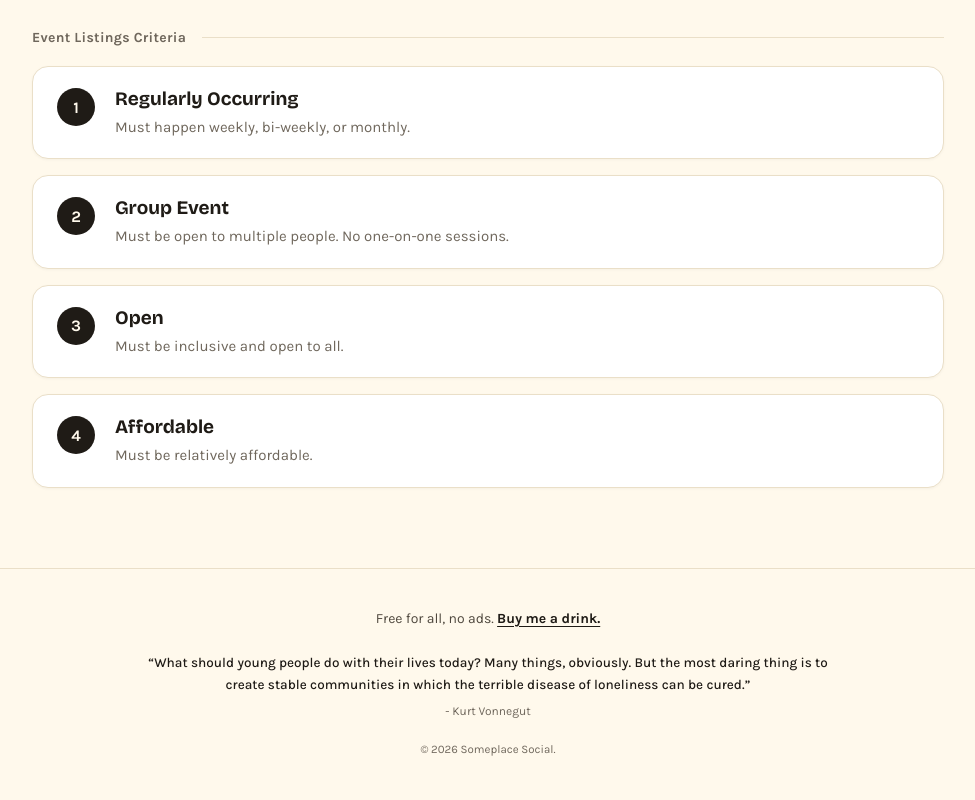
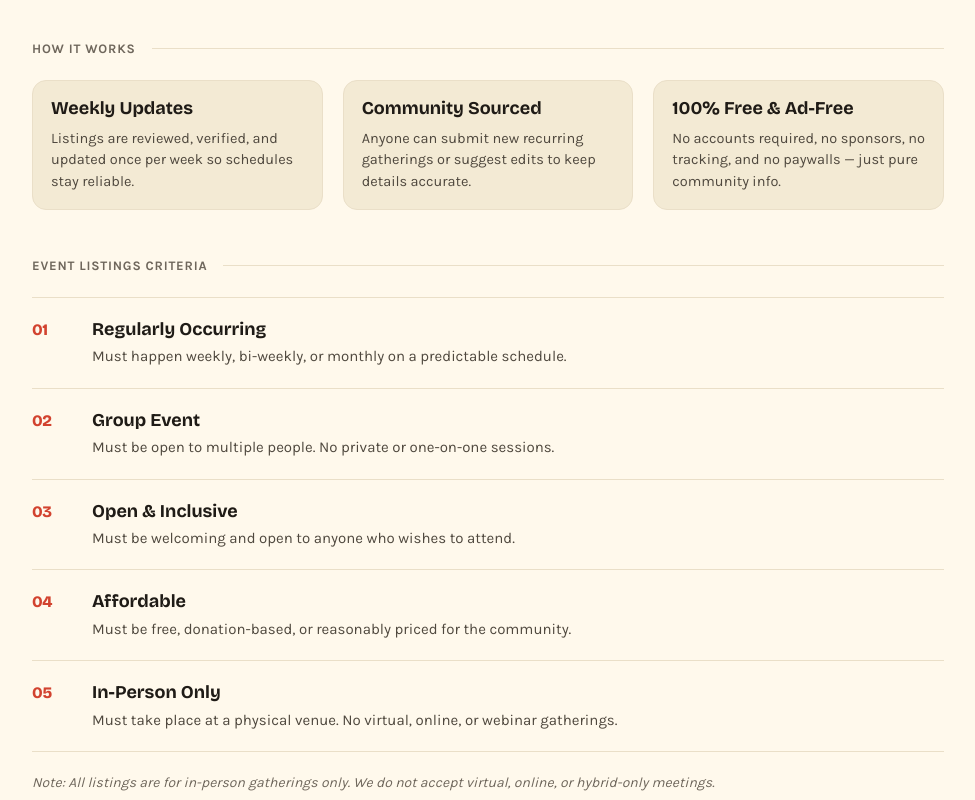
Before and after one commit to someplace-social/someplace_social, a Next.js app: page / in a window 1280 px wide. Shown: the part 540-1340 px from the top of the page, without its empty margins (152-1127 px from the left). Built offline with nearby package versions, Linux system fonts and the light colour scheme; no server answers.

Commit message:
Update About page list layout, add in-person criteria, and configure city alert banners

```diff
--- a/app/about/About.module.css
+++ b/app/about/About.module.css
@@ -8,18 +8,21 @@
   box-sizing: border-box;
   padding: 48px 24px 80px;
 }
+
 .heroSection {
   display: grid;
   grid-template-columns: 1fr 340px;
   gap: 48px;
   align-items: center;
-  margin-bottom: 36px;
+  margin-bottom: 48px;
 }
+
 .heroText {
   display: flex;
   flex-direction: column;
   max-width: 540px;
 }
+
 .eyebrow {
   font-family: var(--font-karla), system-ui, sans-serif;
   font-size: 12px;
@@ -30,6 +33,7 @@
   color: var(--free);
   margin: 0 0 10px;
 }
+
 .heroTitle {
   font-family: var(--font-bricolage), system-ui, sans-serif;
   font-size: 44px;
@@ -39,6 +43,7 @@
   margin: 0 0 16px;
   color: var(--ink);
 }
+
 .heroDescription {
   font-family: var(--font-karla), system-ui, sans-serif;
   font-size: 17px;
@@ -46,12 +51,14 @@
   color: var(--text-subtle);
   margin: 0;
 }
+
 .heroCityLinks {
   display: flex;
   flex-wrap: wrap;
   gap: 10px;
   margin-top: 20px;
 }
+
 .cityPill {
   display: inline-flex;
   align-items: center;
@@ -66,11 +73,13 @@
   text-decoration: none;
   transition: background-color 0.15s ease, border-color 0.15s ease;
 }
+
 .cityPill:hover {
   background-color: var(--pill-hover);
   border-color: var(--line-strong);
   color: var(--ink);
 }
+
 .illustrationContainer {
   width: 100%;
   max-width: 340px;
@@ -80,142 +89,199 @@
   align-items: center;
   justify-content: center;
 }
+
 .heroImage {
   width: 100%;
   height: auto;
   display: block;
   object-fit: contain;
 }
-.criteriaHeader {
+
+.sectionBlock {
+  margin-bottom: 48px;
+}
+
+.sectionBlock:last-of-type {
+  margin-bottom: 0;
+}
+
+.sectionHeader {
   display: flex;
   align-items: center;
   gap: 16px;
-  margin-bottom: 20px;
+  margin-bottom: 24px;
 }
-.criteriaTitle {
+
+.sectionHeaderTitle {
   font-family: var(--font-karla), system-ui, sans-serif;
-  font-size: 14px;
-  font-weight: 700;
+  font-size: 13px;
+  font-weight: 800;
+  text-transform: uppercase;
+  letter-spacing: 0.06em;
   color: var(--muted);
-  letter-spacing: 0.02em;
   margin: 0;
   white-space: nowrap;
 }
-.criteriaLine {
+
+.sectionHeaderLine {
   flex: 1;
   height: 1px;
   background-color: var(--line);
 }
-.criteriaList {
+
+.howItWorksGrid {
+  display: grid;
+  grid-template-columns: repeat(3, minmax(0, 1fr));
+  gap: 20px;
+}
+
+.howItWorksItem {
   display: flex;
   flex-direction: column;
-  gap: 16px;
+  padding: 16px 18px;
+  background-color: var(--topbar-bg);
+  border: 1px solid var(--line);
+  border-radius: 14px;
 }
-.criteriaCard {
+
+.howItWorksTitle {
+  font-family: var(--font-bricolage), system-ui, sans-serif;
+  font-size: 18px;
+  font-weight: 700;
+  color: var(--ink);
+  margin: 0 0 8px;
+  line-height: 1.25;
+}
+
+.howItWorksDescription {
+  font-family: var(--font-karla), system-ui, sans-serif;
+  font-size: 14.5px;
+  line-height: 1.5;
+  color: var(--text-subtle);
+  margin: 0;
+}
+
+.criteriaList {
+  list-style: none;
+  margin: 0;
+  padding: 0;
   display: flex;
-  align-items: flex-start;
-  gap: 20px;
-  background-color: var(--card);
-  border: 1px solid var(--line);
-  border-radius: 16px;
-  padding: 20px 24px;
-  box-shadow: var(--shadow-sm);
-  transition: border-color 0.15s ease, box-shadow 0.15s ease, background-color 0.15s ease;
+  flex-direction: column;
+  border-top: 1px solid var(--line);
 }
-.criteriaCard:hover {
-  border-color: var(--line-strong);
-  box-shadow: var(--shadow-md);
+
+.criteriaListItem {
+  display: flex;
+  align-items: baseline;
+  gap: 24px;
+  padding: 20px 0;
+  border-bottom: 1px solid var(--line);
 }
-.badgeCircle {
-  flex: 0 0 38px;
-  width: 38px;
-  height: 38px;
-  border-radius: 50%;
-  background-color: var(--ink);
+
+.criteriaListNumber {
+  flex: 0 0 36px;
+  font-family: var(--font-bricolage), system-ui, sans-serif;
+  font-size: 16px;
+  font-weight: 800;
+  color: var(--accent);
+  letter-spacing: -0.02em;
+}
+
+.criteriaListContent {
+  flex: 1;
   display: flex;
-  align-items: center;
-  justify-content: center;
-  font-family: var(--font-karla), system-ui, sans-serif;
-  font-weight: 700;
-  font-size: 16px;
-  color: var(--bg);
-  margin-top: 1px;
+  flex-direction: column;
+  gap: 4px;
 }
-.criteriaContent {
-  flex: 1;
-  min-width: 0;
-}
-.criteriaCardTitle {
+
+.criteriaListTitle {
   font-family: var(--font-bricolage), system-ui, sans-serif;
-  font-size: 19px;
+  font-size: 18px;
   font-weight: 700;
   color: var(--ink);
   margin: 0;
   line-height: 1.3;
 }
-.criteriaCardDescription {
+
+.criteriaListDescription {
   font-family: var(--font-karla), system-ui, sans-serif;
   font-size: 15px;
+  line-height: 1.5;
+  color: var(--text-subtle);
+  margin: 0;
+}
+
+.criteriaFootnote {
+  margin: 20px 0 0;
+  font-size: 14px;
+  line-height: 1.5;
   color: var(--muted);
-  margin: 5px 0 0;
-  line-height: 1.45;
+  font-style: italic;
 }
+
 @media (max-width: 899px) {
   .page {
     padding: 20px 16px 48px;
   }
+
   .heroSection {
     grid-template-columns: 1fr;
     gap: 20px;
-    margin-bottom: 24px;
+    margin-bottom: 32px;
   }
+
   .heroText {
     max-width: 100%;
   }
+
   .heroTitle {
     font-size: 34px;
   }
+
   .heroDescription {
     font-size: 16px;
   }
+
   .heroCityLinks {
     gap: 8px;
     margin-top: 16px;
   }
+
   .illustrationContainer {
     width: 100%;
     max-width: 260px;
     margin: 0 auto;
   }
-  .criteriaCard {
-    padding: 16px;
-    gap: 14px;
-    border-radius: 14px;
+
+  .sectionBlock {
+    margin-bottom: 36px;
   }
-  .badgeCircle {
-    flex: 0 0 34px;
-    width: 34px;
-    height: 34px;
+
+  .howItWorksGrid {
+    grid-template-columns: 1fr;
+    gap: 12px;
+  }
+
+  .criteriaListItem {
+    gap: 16px;
+    padding: 16px 0;
+  }
+
+  .criteriaListNumber {
+    flex: 0 0 28px;
     font-size: 15px;
   }
-  .criteriaCardTitle {
-    font-size: 17px;
+
+  .criteriaListTitle {
+    font-size: 16.5px;
   }
-  .criteriaCardDescription {
+
+  .criteriaListDescription {
     font-size: 14px;
   }
 }
+
 @media (max-width: 480px) {
-  .badgeCircle {
-    flex: 0 0 30px;
-    width: 30px;
-    height: 30px;
-    font-size: 14px;
-  }
-  .criteriaCard {
-    padding: 14px 14px;
-    gap: 12px;
-  }
   .heroTitle {
     font-size: 28px;
   }
--- a/app/lib/cities.ts
+++ b/app/lib/cities.ts
@@ -11,8 +11,8 @@ export type CityPriceConfig = {
 
 export type CityAlertBanner = {
   message: string;
-  linkText: string;
-  linkHref: string;
+  linkText?: string;
+  linkHref?: string;
 };
 
 export type CityConfig = {
@@ -54,6 +54,9 @@ export const CITIES: Record<string, CityConfig> = {
       underLabel: 'Under 40k',
       midLabel: '50k',
     },
+    alertBanner: {
+      message: 'Much of this info is likely out of date. Working on a new verification method. Check back soon.',
+    },
   },
   'fort-collins-colorado': {
     slug: 'fort-collins-colorado',
@@ -77,8 +80,8 @@ export const CITIES: Record<string, CityConfig> = {
       midLabel: '$25',
     },
     alertBanner: {
-      message: 'Nov 8, 2026: this page is new! Having issues?',
-      linkText: 'Contact us',
+      message: 'Nov 8, 2026: This page is new! Info may not be correct yet. Having issues?',
+      linkText: 'Contact.',
       linkHref: '/contact',
     },
   },
--- a/app/page.tsx
+++ b/app/page.tsx
@@ -13,24 +13,44 @@ export const metadata: Metadata = {
 
 const CRITERIA_ITEMS = [
   {
-    number: '1',
+    number: '01',
     title: 'Regularly Occurring',
-    description: 'Must happen weekly, bi-weekly, or monthly.',
+    description: 'Must happen weekly, bi-weekly, or monthly on a predictable schedule.',
   },
   {
-    number: '2',
+    number: '02',
     title: 'Group Event',
-    description: 'Must be open to multiple people. No one-on-one sessions.',
+    description: 'Must be open to multiple people. No private or one-on-one sessions.',
   },
   {
-    number: '3',
-    title: 'Open',
-    description: 'Must be inclusive and open to all.',
+    number: '03',
+    title: 'Open & Inclusive',
+    description: 'Must be welcoming and open to anyone who wishes to attend.',
   },
   {
-    number: '4',
+    number: '04',
     title: 'Affordable',
-    description: 'Must be relatively affordable.',
+    description: 'Must be free, donation-based, or reasonably priced for the community.',
+  },
+  {
+    number: '05',
+    title: 'In-Person Only',
+    description: 'Must take place at a physical venue. No virtual, online, or webinar gatherings.',
+  },
+] as const;
+
+const HOW_IT_WORKS_STEPS = [
+  {
+    title: 'Weekly Updates',
+    description: 'Listings are reviewed, verified, and updated once per week so schedules stay reliable.',
+  },
+  {
+    title: 'Community Sourced',
+    description: 'Anyone can submit new recurring gatherings or suggest edits to keep details accurate.',
+  },
+  {
+    title: '100% Free & Ad-Free',
+    description: 'No accounts required, no sponsors, no tracking, and no paywalls — just pure community info.',
   },
 ] as const;
 
@@ -67,27 +87,46 @@ export default function Home() {
           </div>
         </section>
 
-        <section aria-labelledby="criteria-heading">
-          <div className={styles.criteriaHeader}>
-            <h2 id="criteria-heading" className={styles.criteriaTitle}>
-              Event Listings Criteria
+        <section className={styles.sectionBlock} aria-labelledby="how-it-works-heading">
+          <div className={styles.sectionHeader}>
+            <h2 id="how-it-works-heading" className={styles.sectionHeaderTitle}>
+              How It Works
             </h2>
-            <div className={styles.criteriaLine} aria-hidden="true" />
+            <div className={styles.sectionHeaderLine} aria-hidden="true" />
           </div>
-
-          <div className={styles.criteriaList}>
-            {CRITERIA_ITEMS.map((item) => (
-              <div key={item.number} className={styles.criteriaCard}>
-                <div className={styles.badgeCircle} aria-hidden="true">
-                  {item.number}
-                </div>
-                <div className={styles.criteriaContent}>
-                  <h3 className={styles.criteriaCardTitle}>{item.title}</h3>
-                  <p className={styles.criteriaCardDescription}>{item.description}</p>
-                </div>
+          <div className={styles.howItWorksGrid}>
+            {HOW_IT_WORKS_STEPS.map((step) => (
+              <div key={step.title} className={styles.howItWorksItem}>
+                <h3 className={styles.howItWorksTitle}>{step.title}</h3>
+                <p className={styles.howItWorksDescription}>{step.description}</p>
               </div>
             ))}
           </div>
+        </section>
+
+        <section className={styles.sectionBlock} aria-labelledby="criteria-heading">
+          <div className={styles.sectionHeader}>
+            <h2 id="criteria-heading" className={styles.sectionHeaderTitle}>
+              Event Listings Criteria
+            </h2>
+            <div className={styles.sectionHeaderLine} aria-hidden="true" />
+          </div>
+          <ol className={styles.criteriaList}>
+            {CRITERIA_ITEMS.map((item) => (
+              <li key={item.number} className={styles.criteriaListItem}>
+                <span className={styles.criteriaListNumber} aria-hidden="true">
+                  {item.number}
+                </span>
+                <div className={styles.criteriaListContent}>
+                  <h3 className={styles.criteriaListTitle}>{item.title}</h3>
+                  <p className={styles.criteriaListDescription}>{item.description}</p>
+                </div>
+              </li>
+            ))}
+          </ol>
+          <p className={styles.criteriaFootnote}>
+            Note: All listings are for in-person gatherings only. We do not accept virtual, online, or hybrid-only meetings.
+          </p>
         </section>
       </main>
       <Footer />
```
Also changed, not shown: app/contact/components/EventSubmissionForm.tsx (+32 -2 lines), app/events/CityEventsView.tsx (+18 -6 lines).
